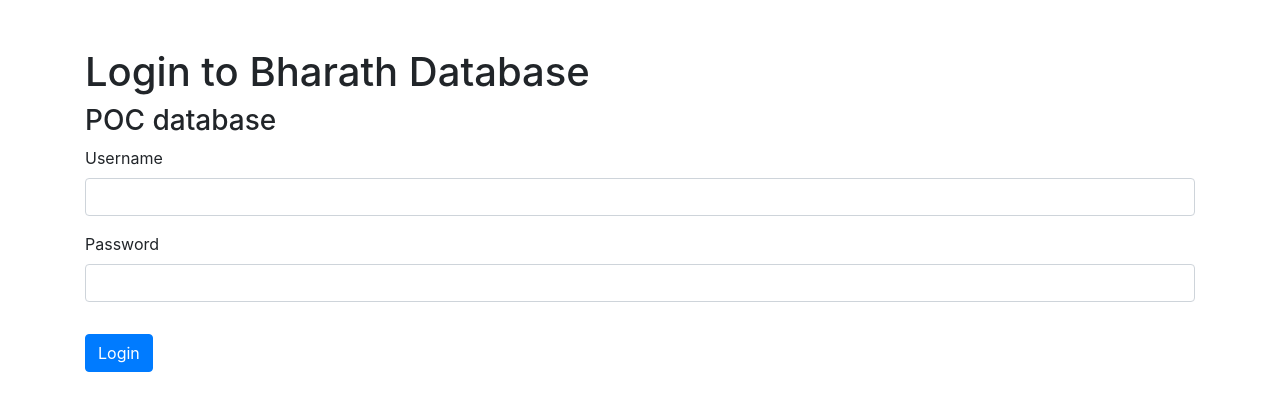
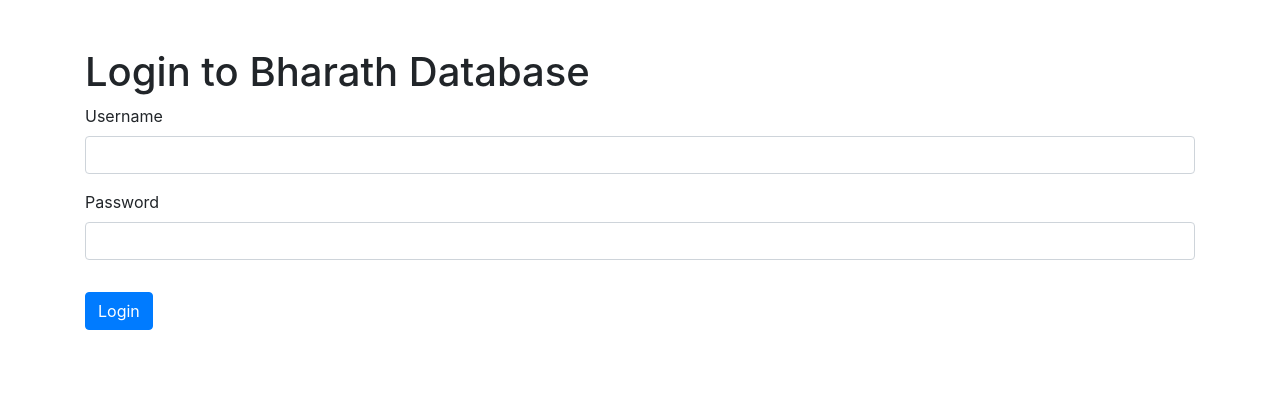
Before and after one commit to bharath-b-1312/BB_DevSec_Flaskmysql, a Flask app: page / in a window 1280 px wide. Shown: the top 411 px of the page. Run offline with Flask 2, Linux system fonts and the light colour scheme; some libraries are stand-ins or nearby versions.

Commit message:
removed h3 comment

```diff
--- a/templates/index.html
+++ b/templates/index.html
@@ -9,7 +9,7 @@
 <body>
     <div class="container">
         <h1 class="mt-5">Login to Bharath Database</h1>
-        <h3>POC database</h3>
+
         <form method="post" action="{{ url_for('login') }}">
             <div class="form-group">
                 <label for="username">Username</label>
```
